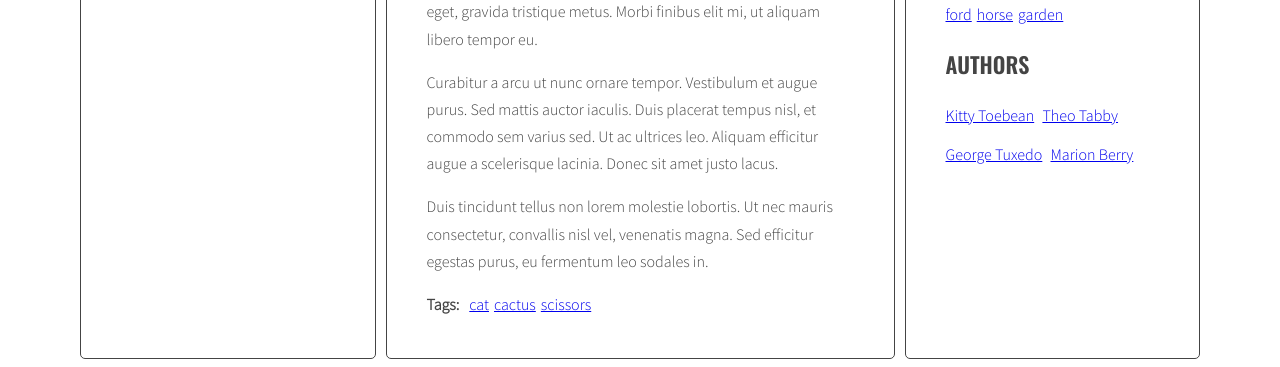
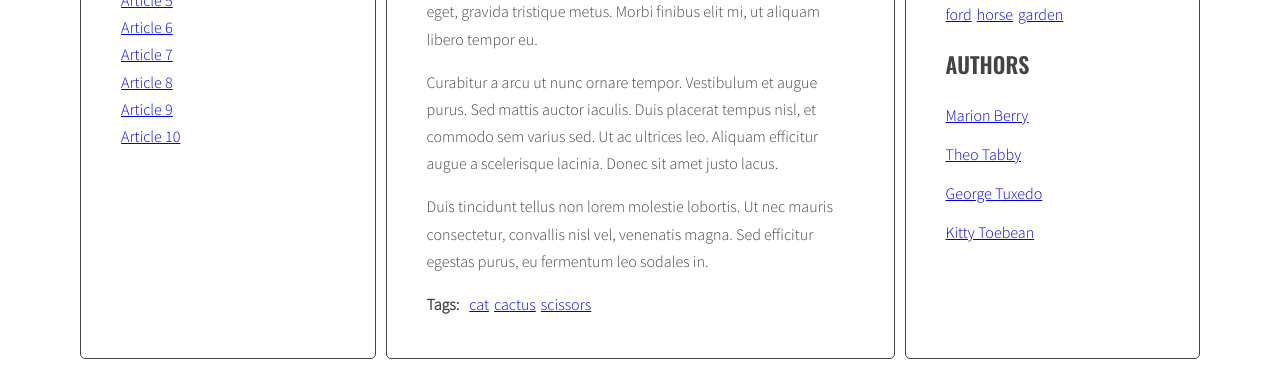
Before and after one commit to wojciechdlugosz/javascript-blog, a website: page index.html in a window 1280 px wide. Shown: the part 480-847 px from the top of the page. Drawn offline with nearby package versions, Linux system fonts and the light colour scheme.

Commit message:
Add authors, to be completed with Mentor

```diff
--- a/index.html
+++ b/index.html
@@ -333,26 +333,6 @@
             </ul>
             <h2 class="section-title">Authors</h2>
             <ul class="list authors">
-              <li>
-                <a href="#">
-                  <span class="author-name">Kitty Toebean</span>
-                </a>
-              </li>
-              <li>
-                <a href="#">
-                  <span class="author-name">Theo Tabby</span>
-                </a>
-              </li>
-              <li>
-                <a href="#">
-                  <span class="author-name">George Tuxedo</span>
-                </a>
-              </li>
-              <li>
-                <a href="#">
-                  <span class="author-name">Marion Berry</span>
-                </a>
-              </li>
             </ul>
           </aside>
         </main>
--- a/js/script.js
+++ b/js/script.js
@@ -6,6 +6,7 @@ const optArticleSelector = '.post',
   optArticleTagsSelector = '.post-tags .list',
   optArticleAuthorSelector = '.post-author',
   optTagsListSelector = '.tags.list',
+  optAuthorsListSelector = '.list.authors',
   optCloudClassCount = 5,
   optCloudClassPrefix = 'tag-size-';
 
@@ -264,6 +265,9 @@ addClickListenersToTags();
 
 function generateAuthors(){
 
+  /* [NEW] create a new variable allAuthors with an empty object */
+  let allAuthors = [];
+
   /* find all articles */
   const articles = document.querySelectorAll(optArticleSelector);
 
@@ -285,11 +289,27 @@ function generateAuthors(){
     /* add generated code to HTML variable */
     html = html + linkHTML;
 
+    /* slice link */
+    const slicedLinkHTML = '<li>' + linkHTML.slice(3) + '</li>';
+
+    /* [NEW] check if this link is NOT already in allAuthors */
+
+    if(allAuthors.indexOf(slicedLinkHTML) == -1){
+      /* [NEW] add generated code to allTags array */
+      allAuthors.push(slicedLinkHTML);
+    }
+
     /* insert HTML of all the links into the tags wrapper */
     tagWrapper.innerHTML = html;
 
   /* END LOOP: for every article: */
   }
+
+  /* [NEW] find list of authors in right column */
+  const authorList = document.querySelector(optAuthorsListSelector);
+
+  /* [NEW] add html from allAuthors to tagAuthor */
+  authorList.innerHTML = allAuthors.join(' ');
 
 }
 
--- a/sass/style.scss
+++ b/sass/style.scss
@@ -86,6 +86,9 @@ body {
   .active {
     font-weight: bold;
   }
+}
+
+.tags {
   .tag-size-1 {
     font-size: 100%;
   }
```
Also changed, not shown: css/style.css, 1 other file.
